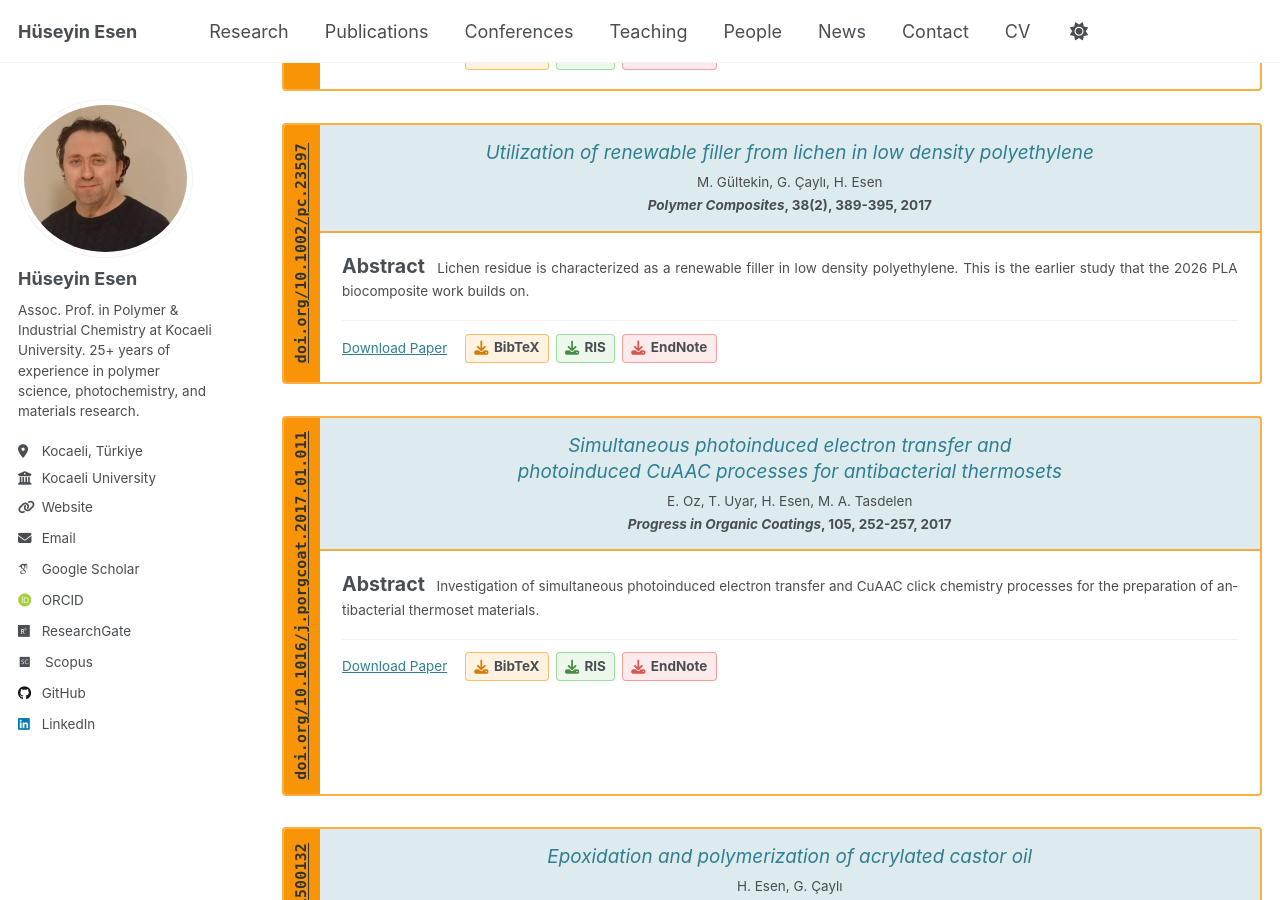
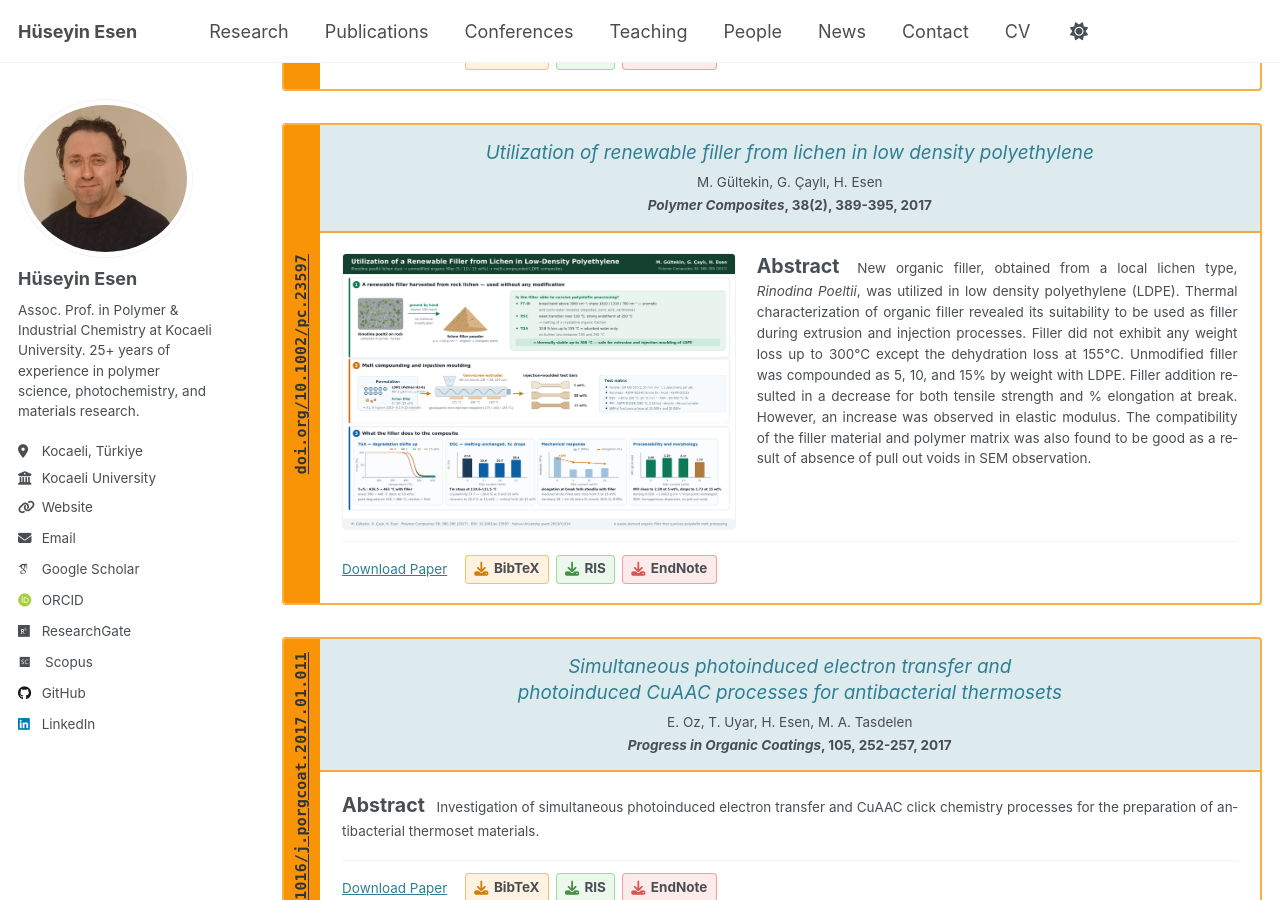
Before and after one commit to huseyin-esen/huseyin-esen.github.io, a Jekyll site: the page built from _pages/publications.html, in a window 1280 px wide and 900 px high, scrolled down 1340 px. Built offline with Jekyll 4.4.1, drawn with Linux system fonts in a browser that asks for light colours; some web fonts are replaced.

Commit message:
Add the abstract and graphical abstract for the 2017 LDPE lichen paper
Abstract transcribed verbatim; the only change is italicising the species
name, which the journal sets in italic. Figure shipped as the same pair as
the plant-oil one: a 900px copy displayed, an 1800px one behind a click.

Co-Authored-By: Claude Opus 5 <noreply@anthropic.com>

```diff
--- a/_publications/2017-02-01-utilization-renewable-filler-lichen-ldpe.md
+++ b/_publications/2017-02-01-utilization-renewable-filler-lichen-ldpe.md
@@ -13,6 +13,22 @@ venue: 'Polymer Composites'
 volume: 38
 issue: 2
 pages: '389-395'
+# Transcribed verbatim; only the species name is italicised, as the journal
+# sets it.
+abstract: >-
+  New organic filler, obtained from a local lichen type, *Rinodina Poeltii*,
+  was utilized in low density polyethylene (LDPE). Thermal characterization of
+  organic filler revealed its suitability to be used as filler during
+  extrusion and injection processes. Filler did not exhibit any weight loss up
+  to 300°C except the dehydration loss at 155°C. Unmodified filler was
+  compounded as 5, 10, and 15% by weight with LDPE. Filler addition resulted
+  in a decrease for both tensile strength and % elongation at break. However,
+  an increase was observed in elastic modulus. The compatibility of the filler
+  material and polymer matrix was also found to be good as a result of absence
+  of pull out voids in SEM observation.
+# Text-dense figure, so a 900px copy is displayed and a 1800px one is linked.
+graphical_abstract: 'ldpe-lichen-graphical-abstract.png'
+graphical_abstract_full: 'ldpe-lichen-graphical-abstract-full.png'
 doi: '10.1002/pc.23597'
 paperurl: 'https://onlinelibrary.wiley.com/doi/10.1002/pc.23597'
 citation: 'Gültekin, M., Çaylı, G., Esen, H. (2017). &quot;Utilization of renewable filler from lichen in low density polyethylene.&quot; <i>Polymer Composites</i>, 38(2), 389-395. DOI: 10.1002/pc.23597'
```
Also changed, not shown: images/ldpe-lichen-graphical-abstract-full.png (added), images/ldpe-lichen-graphical-abstract.png (added).
